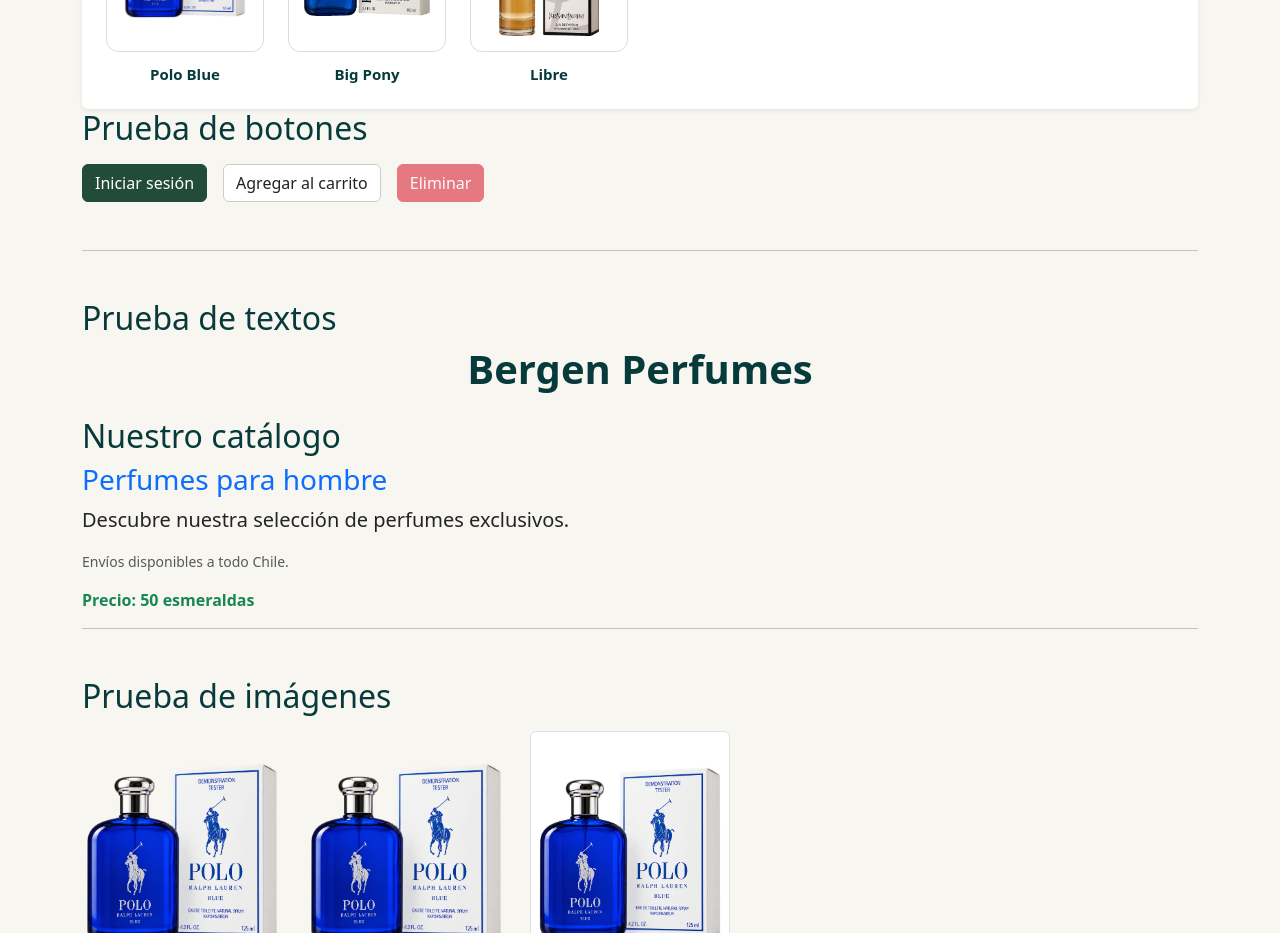
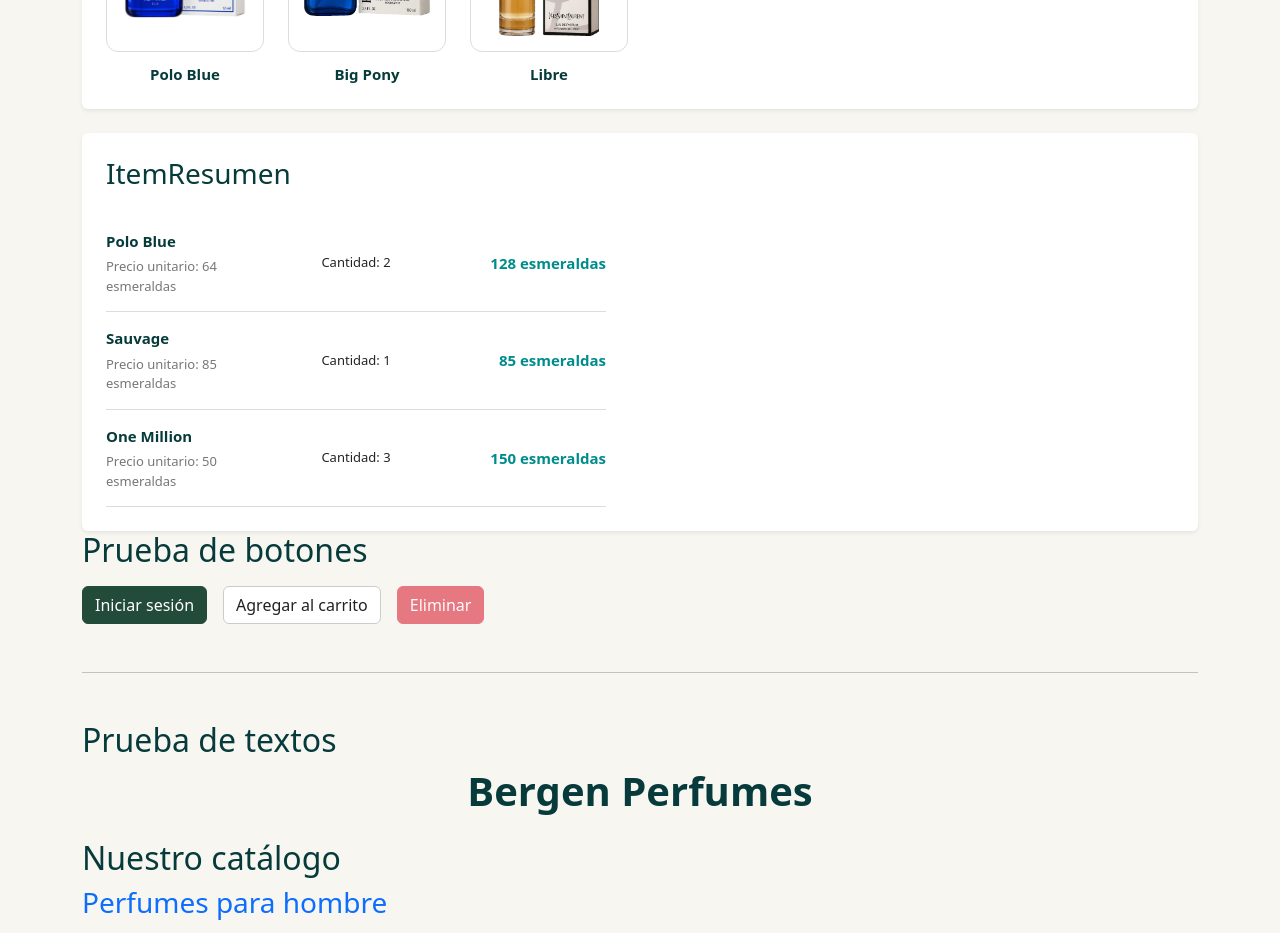
Before and after one commit to francfernandeza-alt/bergen-perfumes-react, a React (Vite) app: page / in a window 1280 px wide. Shown: the part 1360-2293 px from the top of the page. Built offline with nearby package versions, Linux system fonts and the light colour scheme.

Commit message:
Crear molecula reutilizable ItemResumen con estilos Bootstrap y personalizados propios

```diff
--- a/src/App.jsx
+++ b/src/App.jsx
@@ -10,6 +10,7 @@
 import PrecioProducto from "./components/molecules/PrecioProducto";
 import AccionesProducto from "./components/molecules/AccionesProducto";
 import ProductoDestacado from "./components/molecules/ProductoDestacado";
+import ItemResumen from "./components/molecules/ItemResumen";
 
 function App() {
   return (
@@ -141,6 +142,35 @@
                 enlace="#detalle-one-million"
               />
           </div>
+
+        </div>
+
+      </div>
+
+      {/* PRUEBA DE LA MOLÉCULA ITEM RESUMEN */}
+      <div className="p-4 bg-white rounded shadow-sm mt-4">
+
+        <h3 className="mb-4">ItemResumen</h3>
+
+        <div style={{ maxWidth: "500px" }}>
+
+          <ItemResumen
+            nombre="Polo Blue"
+            cantidad={2}
+            precio={64}
+          />
+
+          <ItemResumen
+            nombre="Sauvage"
+            cantidad={1}
+            precio={85}
+          />
+
+          <ItemResumen
+            nombre="One Million"
+            cantidad={3}
+            precio={50}
+          />
 
         </div>
 
--- /dev/null
+++ b/src/components/molecules/ItemResumen.jsx
@@ -0,0 +1,44 @@
+import Texto from "../atoms/Texto";
+import "../../styles/molecules/ItemResumen.css";
+
+function ItemResumen({
+    nombre,
+    cantidad,
+    precio,
+}) {
+    const subtotal = cantidad * precio;
+
+    return (
+        <div className="item-resumen">
+
+            <div className="item-resumen-informacion">
+                <Texto
+                    etiqueta="span"
+                    contenido={nombre}
+                    className="item-resumen-nombre"
+                />
+
+                <Texto
+                    etiqueta="span"
+                    contenido={`Precio unitario: ${precio} esmeraldas`}
+                    className="item-resumen-precio"
+                />
+            </div>
+
+            <Texto
+                etiqueta="span"
+                contenido={`Cantidad: ${cantidad}`}
+                className="item-resumen-cantidad"
+            />
+
+            <Texto
+                etiqueta="span"
+                contenido={`${subtotal} esmeraldas`}
+                className="item-resumen-subtotal"
+            />
+
+        </div>
+    );
+}
+
+export default ItemResumen;
--- /dev/null
+++ b/src/styles/molecules/ItemResumen.css
@@ -0,0 +1,58 @@
+.item-resumen {
+    display: flex;
+    justify-content: space-between;
+    align-items: center;
+    gap: 15px;
+    padding: 15px 0;
+    border-bottom: 1px solid var(--bergen-border);
+}
+
+.item-resumen-informacion {
+    display: flex;
+    flex-direction: column;
+    gap: 5px;
+    flex: 1;
+    min-width: 0;
+}
+
+.item-resumen-nombre {
+    color: var(--bergen-dark);
+    font-size: 15px;
+    font-weight: 600;
+}
+
+.item-resumen-precio {
+    color: #777777;
+    font-size: 13px;
+}
+
+.item-resumen-cantidad {
+    color: var(--bergen-text);
+    font-size: 13px;
+    text-align: center;
+    flex: 1;
+}
+
+.item-resumen-subtotal {
+    color: var(--bergen-primary);
+    font-size: 15px;
+    font-weight: 700;
+    text-align: right;
+    flex: 1;
+}
+
+@media (max-width: 576px) {
+    .item-resumen {
+        gap: 8px;
+    }
+
+    .item-resumen-nombre,
+    .item-resumen-subtotal {
+        font-size: 13px;
+    }
+
+    .item-resumen-precio,
+    .item-resumen-cantidad {
+        font-size: 12px;
+    }
+}
```
